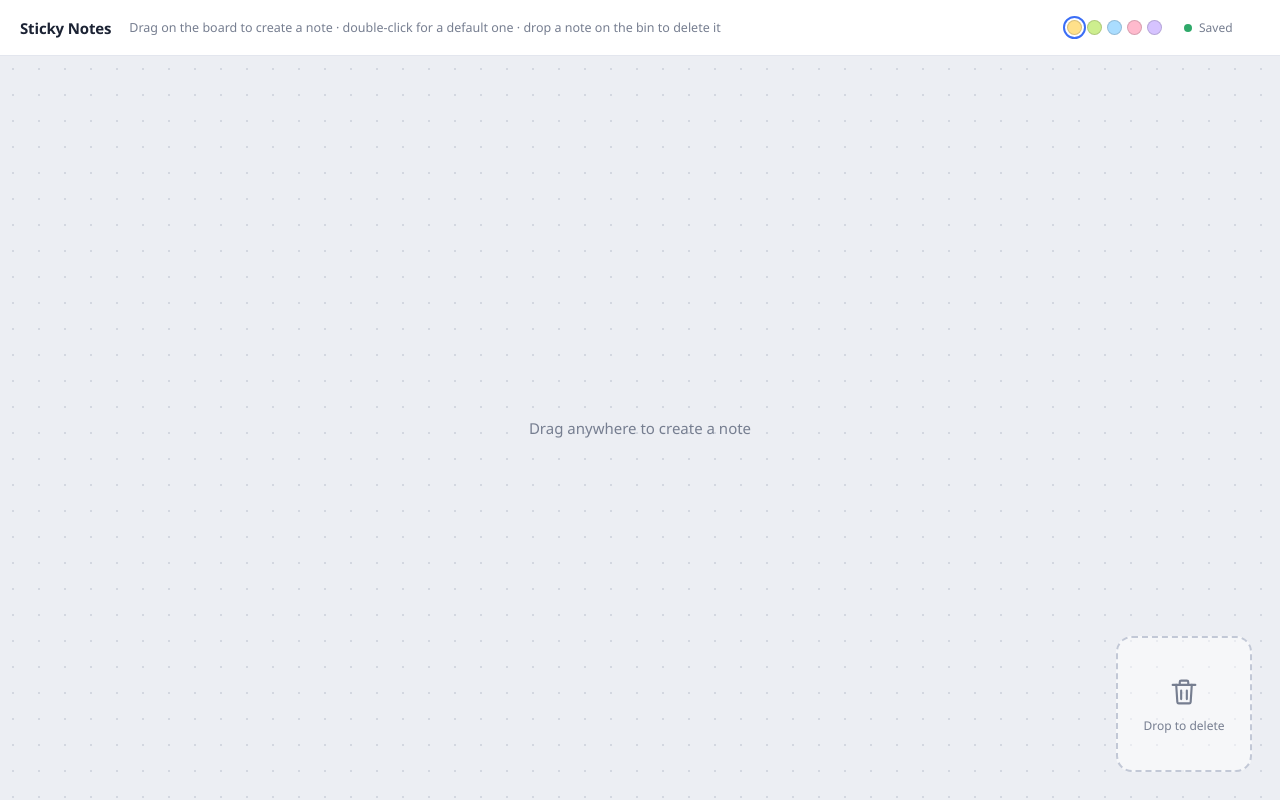
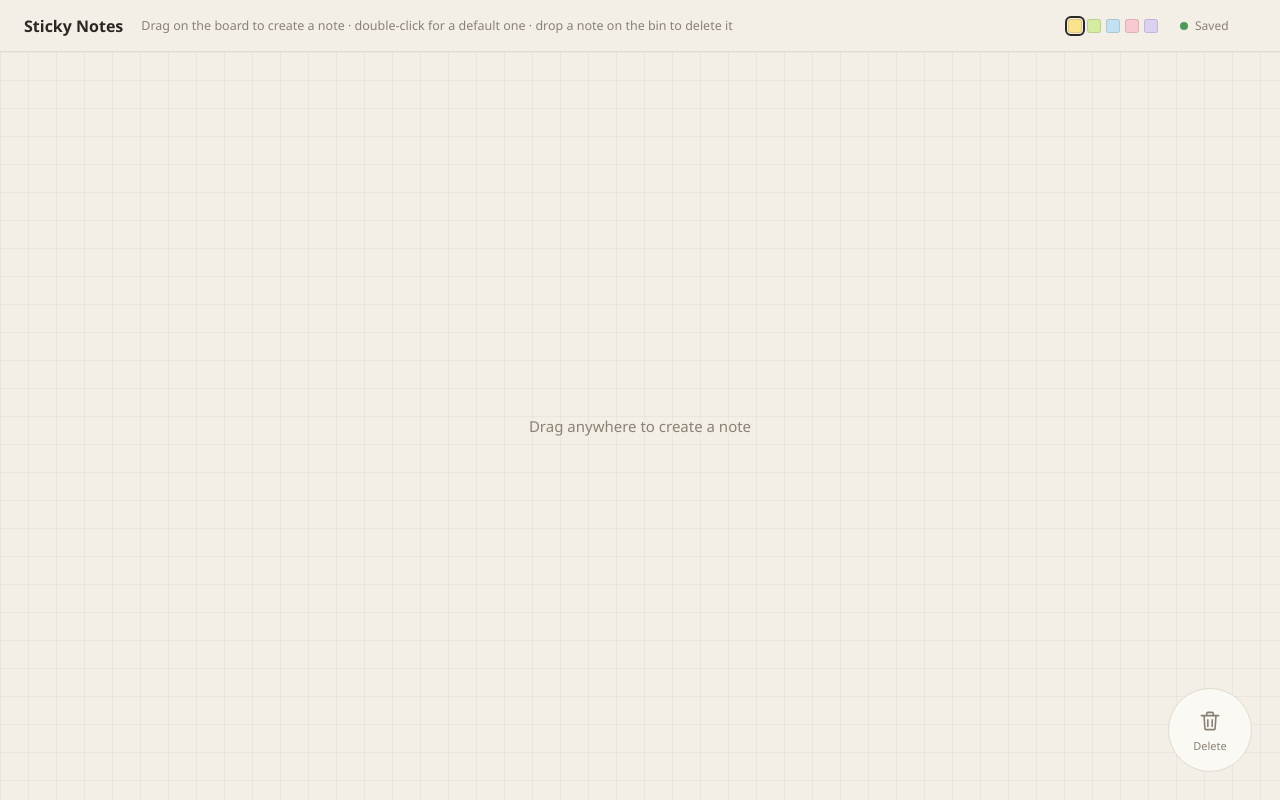
Before and after one commit to AWielguszewski/sticky-notes, a React (Vite) app: page / in a window 1280 px wide. Built offline with nearby package versions, Linux system fonts and the light colour scheme.

Commit message:
feat: warmer, paper-like look for board and notes

```diff
--- a/src/components/Board.module.css
+++ b/src/components/Board.module.css
@@ -3,8 +3,10 @@
   flex: 1;
   overflow: hidden;
   background-color: var(--board-bg);
-  background-image: radial-gradient(circle at center, var(--board-dot) 1.2px, transparent 1.2px);
-  background-size: 26px 26px;
+  background-image:
+    linear-gradient(var(--board-line) 1px, transparent 1px),
+    linear-gradient(90deg, var(--board-line) 1px, transparent 1px);
+  background-size: 28px 28px;
   cursor: crosshair;
   touch-action: none;
   user-select: none;
--- a/src/components/ColorPicker.module.css
+++ b/src/components/ColorPicker.module.css
@@ -5,11 +5,11 @@
 }
 
 .swatch {
-  width: 15px;
-  height: 15px;
+  width: 14px;
+  height: 14px;
   padding: 0;
-  border: 1px solid rgba(0, 0, 0, 0.15);
-  border-radius: 50%;
+  border: 1px solid rgba(0, 0, 0, 0.12);
+  border-radius: 3px;
   background: var(--note-bg);
   cursor: pointer;
   transition: transform 120ms ease;
@@ -22,5 +22,5 @@
 .swatch[data-active],
 .swatch:focus-visible {
   outline: 2px solid var(--accent);
-  outline-offset: 2px;
+  outline-offset: 1px;
 }
--- a/src/components/DraftNote.module.css
+++ b/src/components/DraftNote.module.css
@@ -5,8 +5,8 @@
   align-items: flex-end;
   justify-content: flex-end;
   padding: 6px;
-  border: 2px dashed rgba(20, 26, 40, 0.28);
-  border-radius: 5px;
+  border: 1.5px dashed rgba(60, 45, 20, 0.35);
+  border-radius: 2px;
   background: color-mix(in srgb, var(--note-bg) 55%, transparent);
   pointer-events: none;
 }
@@ -19,7 +19,7 @@
   padding: 2px 6px;
   border-radius: 4px;
   background: rgba(255, 255, 255, 0.75);
-  color: rgba(20, 26, 40, 0.65);
+  color: rgba(60, 45, 20, 0.7);
   font-size: 11px;
   font-variant-numeric: tabular-nums;
 }
--- a/src/components/NoteCard.module.css
+++ b/src/components/NoteCard.module.css
@@ -1,21 +1,27 @@
 .note {
   position: absolute;
   z-index: var(--note-z);
+  rotate: var(--note-tilt);
   display: flex;
   flex-direction: column;
   overflow: hidden;
-  border-radius: 5px;
+  border-radius: 2px;
   background: var(--note-bg);
   color: var(--note-ink);
   box-shadow: var(--shadow-note);
   cursor: grab;
   touch-action: none;
   user-select: none;
-  transition: box-shadow 140ms ease, transform 140ms ease, opacity 140ms ease;
+  transition: box-shadow 140ms ease, transform 140ms ease, rotate 140ms ease, opacity 140ms ease;
 }
 
 .note[data-selected] {
-  box-shadow: var(--shadow-note), 0 0 0 2px var(--accent);
+  box-shadow: var(--shadow-note), 0 0 0 1.5px var(--accent);
+}
+
+.note[data-editing],
+.note[data-dragging] {
+  rotate: 0deg;
 }
 
 .note[data-dragging] {
@@ -39,14 +45,15 @@
   gap: 10px;
   height: 26px;
   padding: 0 8px;
-  background: var(--note-edge);
+  /* The darker band reads as the glue strip of a real sticky note. */
+  background: linear-gradient(var(--note-edge), var(--note-bg));
 }
 
 .grip {
-  width: 26px;
-  height: 4px;
+  width: 22px;
+  height: 3px;
   border-radius: 2px;
-  background: rgba(0, 0, 0, 0.16);
+  background: rgba(0, 0, 0, 0.12);
 }
 
 .tools {
@@ -64,13 +71,14 @@
   flex: 1;
   min-height: 0;
   width: 100%;
-  padding: 10px 12px 14px;
+  padding: 6px 14px 14px;
   border: none;
   outline: none;
   background: transparent;
   color: inherit;
   font: inherit;
-  line-height: 1.45;
+  font-size: 15px;
+  line-height: 1.5;
   resize: none;
   cursor: text;
   user-select: text;
--- a/src/components/NoteCard.tsx
+++ b/src/components/NoteCard.tsx
@@ -51,12 +51,20 @@ const resizedRect = ({ rect, board }: GestureContext, delta: Point): Rect => ({
   height: clamp(rect.height + delta.y, MIN_NOTE_SIZE.height, board.height - rect.y),
 });
 
+/** A small tilt derived from the id, so a note keeps the same angle across reloads. */
+const tiltOf = (id: string): string => {
+  let hash = 0;
+  for (const char of id) hash = (hash * 31 + char.charCodeAt(0)) | 0;
+  return `${((Math.abs(hash) % 5) - 2) * 0.5}deg`;
+};
+
 const noteStyle = (note: Note): CSSProperties => ({
   left: note.rect.x,
   top: note.rect.y,
   width: note.rect.width,
   height: note.rect.height,
   ['--note-z' as string]: note.z,
+  ['--note-tilt' as string]: tiltOf(note.id),
 });
 
 function NoteCardView({ note, selected, startEditing, getBoardSize, dropTarget }: NoteCardProps) {
--- a/src/components/Toolbar.module.css
+++ b/src/components/Toolbar.module.css
@@ -3,18 +3,15 @@
   flex: none;
   align-items: center;
   gap: 18px;
-  height: 56px;
-  padding: 0 20px;
-  background: var(--panel-bg);
+  height: 52px;
+  padding: 0 24px;
   border-bottom: 1px solid var(--panel-border);
-  box-shadow: var(--shadow-panel);
 }
 
 .title {
   margin: 0;
-  font-size: 15px;
+  font-size: 16px;
   font-weight: 600;
-  letter-spacing: -0.01em;
 }
 
 .hint {
--- a/src/components/TrashZone.module.css
+++ b/src/components/TrashZone.module.css
@@ -7,12 +7,12 @@
   flex-direction: column;
   align-items: center;
   justify-content: center;
-  gap: 8px;
-  width: 136px;
-  height: 136px;
-  border: 2px dashed #c2c8d6;
-  border-radius: 16px;
-  background: rgba(255, 255, 255, 0.5);
+  gap: 4px;
+  width: 84px;
+  height: 84px;
+  border: 1px solid var(--panel-border);
+  border-radius: 50%;
+  background: #fbf9f4;
   color: var(--ink-muted);
   pointer-events: none;
   transition: color 140ms ease, border-color 140ms ease, background 140ms ease,
@@ -21,11 +21,11 @@
 
 .trash[data-active] {
   border-color: var(--danger);
-  background: rgba(224, 75, 75, 0.1);
-  color: var(--danger);
-  transform: scale(1.06);
+  background: var(--danger);
+  color: #fff;
+  transform: scale(1.12);
 }
 
 .label {
-  font-size: 12px;
+  font-size: 11px;
 }
--- a/src/components/TrashZone.tsx
+++ b/src/components/TrashZone.tsx
@@ -27,8 +27,8 @@ export function TrashZone({ ref }: { ref: Ref<TrashZoneHandle> }) {
   return (
     <div ref={elementRef} className={styles.trash} aria-hidden="true">
       <svg
-        width="34"
-        height="34"
+        width="26"
+        height="26"
         viewBox="0 0 24 24"
         fill="none"
         stroke="currentColor"
@@ -41,7 +41,7 @@ export function TrashZone({ ref }: { ref: Ref<TrashZoneHandle> }) {
         <path d="M6.5 7l.8 12.1a1 1 0 0 0 1 .9h7.4a1 1 0 0 0 1-.9L17.5 7" />
         <path d="M10 11v6M14 11v6" />
       </svg>
-      <span className={styles.label}>Drop to delete</span>
+      <span className={styles.label}>Delete</span>
     </div>
   );
 }
--- a/src/styles/tokens.css
+++ b/src/styles/tokens.css
@@ -1,50 +1,48 @@
 :root {
   --font-ui: 'Segoe UI', system-ui, -apple-system, 'Helvetica Neue', Arial, sans-serif;
 
-  --board-bg: #eceef3;
-  --board-dot: #d3d7e0;
-  --panel-bg: #ffffff;
-  --panel-border: #e3e6ee;
+  --board-bg: #f3efe6;
+  --board-line: rgba(90, 70, 40, 0.05);
+  --panel-border: #e2dccf;
 
-  --ink: #1b2233;
-  --ink-muted: #767e90;
-  --accent: #3b6ef6;
-  --danger: #e04b4b;
-  --success: #2fa96a;
-  --warning: #d99424;
+  --ink: #2b2824;
+  --ink-muted: #8a8174;
+  --accent: #2b2824;
+  --danger: #d2463c;
+  --success: #4e9a5b;
+  --warning: #d08a1e;
 
-  --shadow-panel: 0 1px 3px rgba(20, 26, 40, 0.08);
-  --shadow-note: 0 1px 2px rgba(20, 26, 40, 0.1), 0 6px 16px rgba(20, 26, 40, 0.1);
-  --shadow-note-lifted: 0 6px 14px rgba(20, 26, 40, 0.14), 0 22px 40px rgba(20, 26, 40, 0.18);
+  --shadow-note: 0 1px 1px rgba(60, 45, 20, 0.12), 0 10px 14px -8px rgba(60, 45, 20, 0.35);
+  --shadow-note-lifted: 0 2px 4px rgba(60, 45, 20, 0.12), 0 22px 30px -12px rgba(60, 45, 20, 0.45);
 }
 
 /* Every element carrying a note color exposes the same three variables to its subtree. */
 [data-color='amber'] {
-  --note-bg: #ffe08a;
-  --note-edge: #f7cf6a;
-  --note-ink: #4b3708;
+  --note-bg: #fbe38e;
+  --note-edge: #f1d36c;
+  --note-ink: #4a3a10;
 }
 
 [data-color='lime'] {
-  --note-bg: #cdee8e;
-  --note-edge: #b9e26f;
-  --note-ink: #31460f;
+  --note-bg: #d6eca2;
+  --note-edge: #c3df84;
+  --note-ink: #34451a;
 }
 
 [data-color='sky'] {
-  --note-bg: #aaddff;
-  --note-edge: #88cdfb;
-  --note-ink: #0f3a5c;
+  --note-bg: #c3e1f2;
+  --note-edge: #a9d1e8;
+  --note-ink: #1d3f55;
 }
 
 [data-color='rose'] {
-  --note-bg: #ffbacd;
-  --note-edge: #ff9fb9;
-  --note-ink: #5c1a31;
+  --note-bg: #f8c9d1;
+  --note-edge: #efb0bc;
+  --note-ink: #5a2430;
 }
 
 [data-color='violet'] {
-  --note-bg: #d6c3ff;
-  --note-edge: #c1a8fb;
-  --note-ink: #331f6b;
+  --note-bg: #ddd1f2;
+  --note-edge: #cbbbea;
+  --note-ink: #3a2c5e;
 }
```
